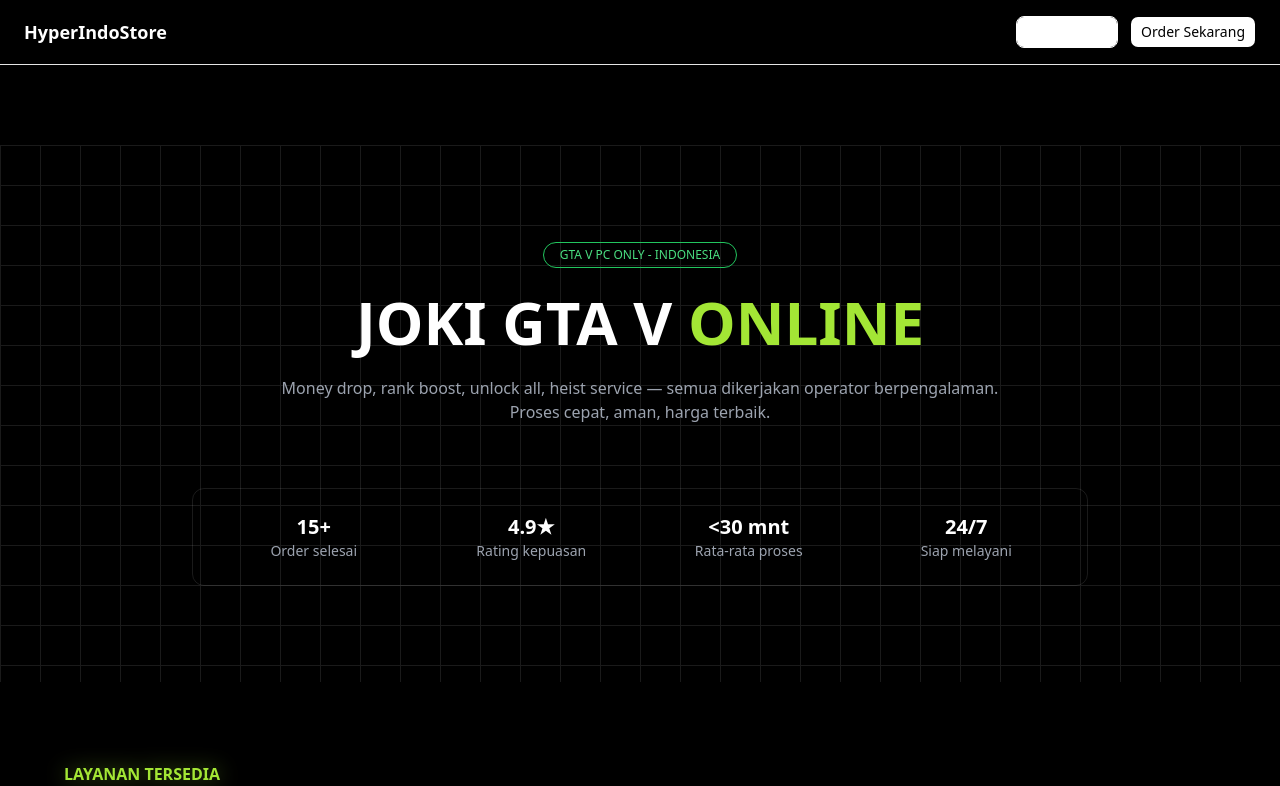
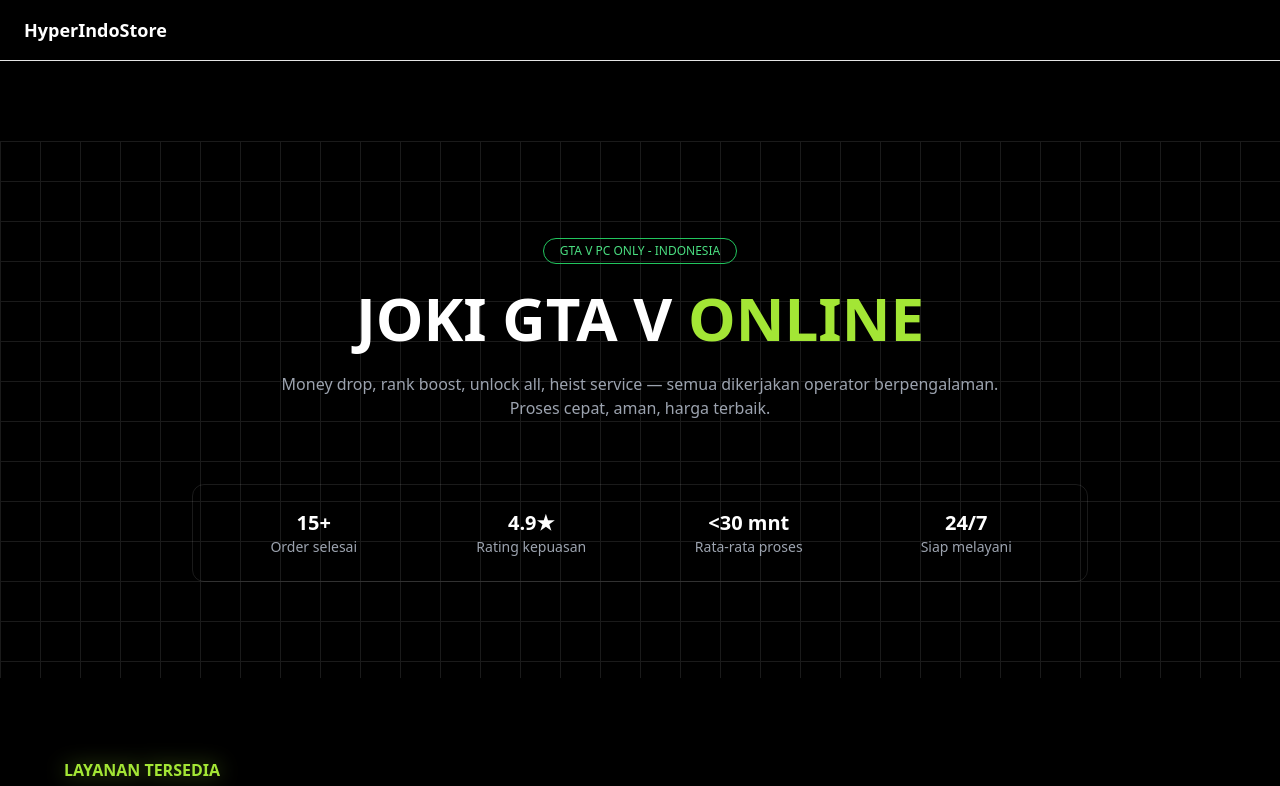
Before and after one commit to DaffaAudyaPramana/game-service-marketplace, a Next.js app in the folder game-service-frontend/: page / in a window 1280 px wide. Shown: the top 786 px of the page. Built offline with nearby package versions, Linux system fonts and the light colour scheme.

Commit message:
update nonactive lacak order

```diff
--- a/game-service-frontend/src/components/layout/navbar.tsx
+++ b/game-service-frontend/src/components/layout/navbar.tsx
@@ -1,4 +1,4 @@
-import { Button } from "@/components/ui/button"
+// import { Button } from "@/components/ui/button"
 
 export default function Navbar() {
   return (
@@ -6,7 +6,7 @@
 
       <h1 className="text-lg font-bold">HyperIndoStore</h1>
 
-      <div className="flex items-center gap-3">
+      {/* <div className="flex items-center gap-3">
         <Button variant="outline" className="text-white border-white">
           Lacak Order
         </Button>
@@ -14,7 +14,7 @@
         <Button className="bg-white text-black hover:bg-gray-200">
           Order Sekarang
         </Button>
-      </div>
+      </div> */}
     </nav>
   );
 }
```
